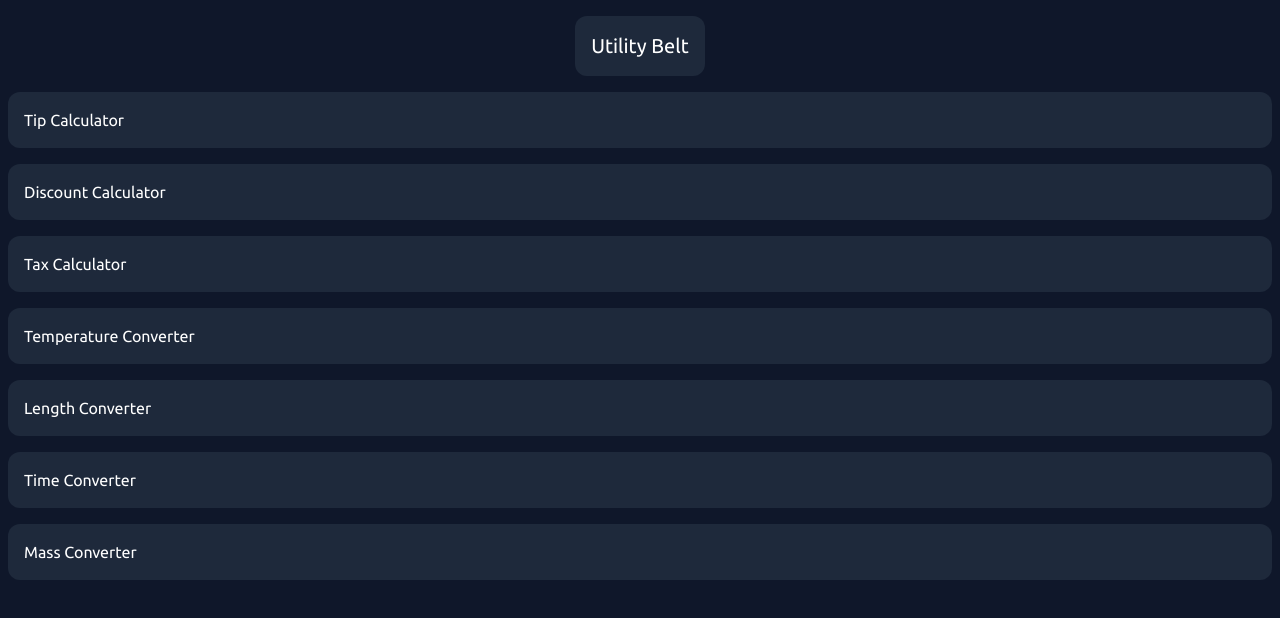
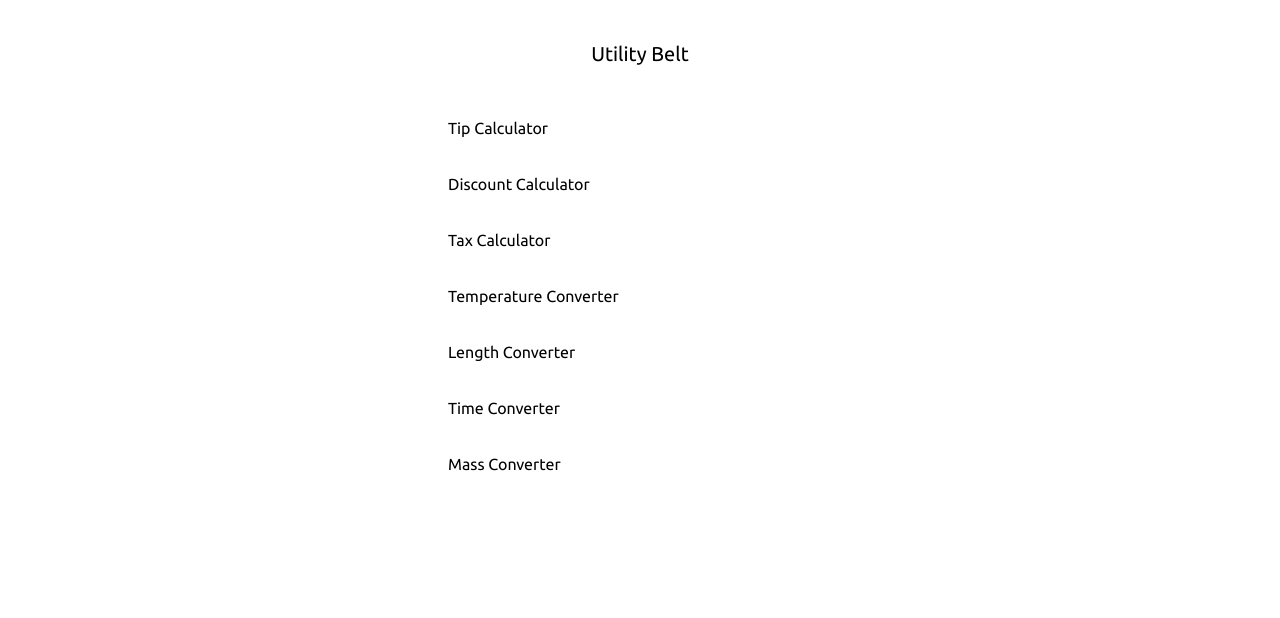
Before and after one commit to ricardomaharaj/Utility-Belt, a React (Vite) app: page / in a window 1280 px wide. Shown: the top 618 px of the page. Built offline with nearby package versions, Linux system fonts and the light colour scheme.

Commit message:
add bootstrap icons, modularize

```diff
--- a/src/style.css
+++ b/src/style.css
@@ -1,29 +1,70 @@
 @import url('https://fonts.googleapis.com/css2?family=Ubuntu&display=swap');
+@import url('https://cdn.jsdelivr.net/npm/bootstrap-icons@1.10.3/font/bootstrap-icons.css');
 
 @tailwind base;
 @tailwind components;
 @tailwind utilities;
 
-* {
+@layer base {
+  * {
     font-family: 'Ubuntu', sans-serif;
+  }
+  body {
+    @apply container mx-auto max-w-md dark:bg-stone-800;
+  }
+  #root {
+    @apply col m-2;
+  }
+  a,
+  button {
+    -webkit-tap-highlight-color: transparent;
+  }
 }
 
-.row {
-    @apply flex flex-row space-x-4;
+@layer components {
+  .input {
+    @apply border-b-2 border-black border-opacity-50 bg-inherit outline-none placeholder:text-black placeholder:text-opacity-50 focus:border-opacity-100;
+  }
+  .tool-header {
+    @apply my-4 justify-center;
+  }
+  .tool-header > div {
+    @apply rounded-xl px-4 py-2 text-xl shadow-lg;
+  }
+  .tool-surface {
+    @apply rounded-xl p-2 shadow-lg;
+  }
+
+  /* gradients */
+
+  .purple-gradient {
+    @apply bg-gradient-to-r from-purple-400 to-purple-500 dark:from-purple-300 dark:to-purple-400;
+  }
+  .blue-gradient {
+    @apply bg-gradient-to-r from-blue-400 to-blue-500 dark:from-blue-300 dark:to-blue-400;
+  }
+  .yellow-gradient {
+    @apply bg-gradient-to-r from-yellow-400 to-yellow-500 dark:from-yellow-300 dark:to-yellow-400;
+  }
+  .green-gradient {
+    @apply bg-gradient-to-r from-green-400 to-green-500 dark:from-green-300 dark:to-green-400;
+  }
+  .red-gradient {
+    @apply bg-gradient-to-r from-red-400 to-red-500 dark:from-red-300 dark:to-red-400;
+  }
+  .orange-gradient {
+    @apply bg-gradient-to-r from-orange-400 to-orange-500 dark:from-orange-300 dark:to-orange-400;
+  }
+  .fuchsia-gradient {
+    @apply bg-gradient-to-r from-fuchsia-400 to-fuchsia-500 dark:from-fuchsia-300 dark:to-fuchsia-400;
+  }
 }
 
-.col {
-    @apply flex flex-col space-y-4;
+@layer utilities {
+  .row {
+    @apply flex flex-row;
+  }
+  .col {
+    @apply flex flex-col;
+  }
 }
-
-body {
-    @apply bg-slate-900 text-white;
-}
-
-.bg2 {
-    @apply bg-slate-800;
-}
-
-.bg3 {
-    @apply bg-slate-700;
-}
```
